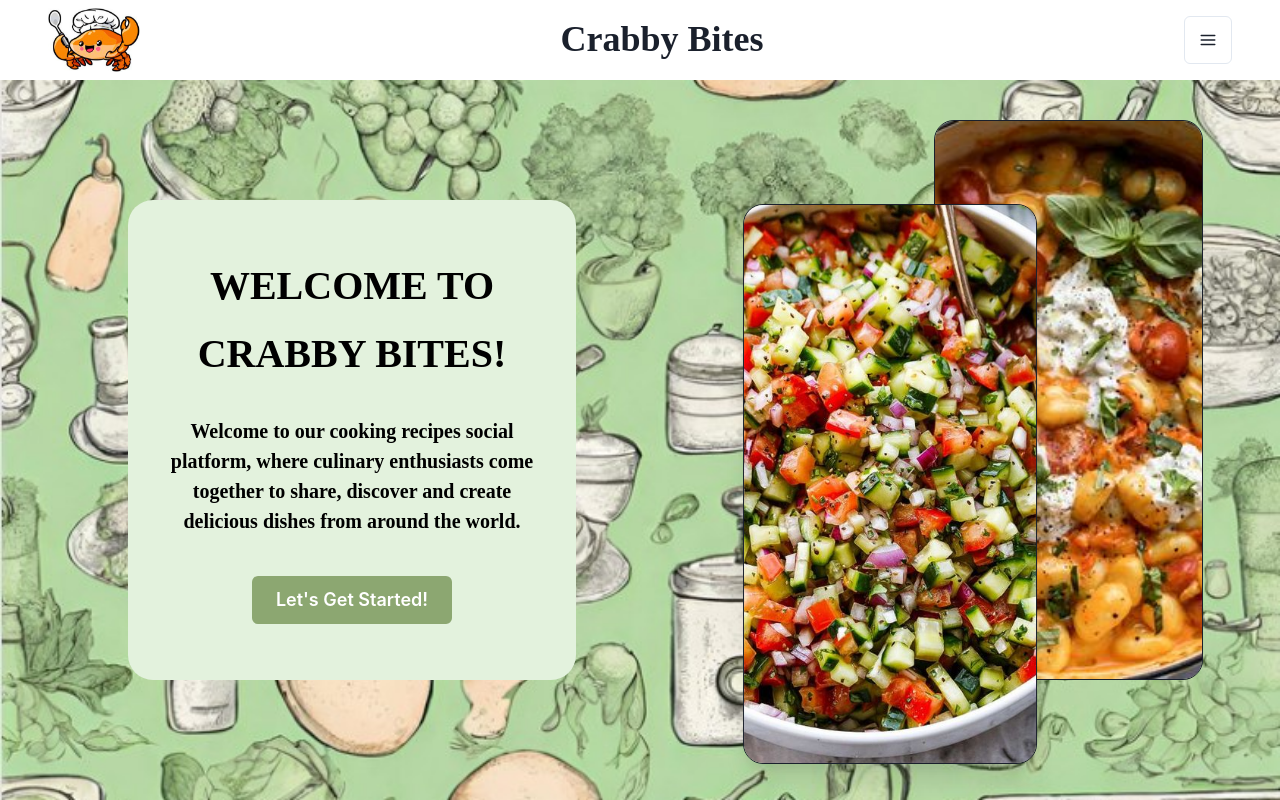
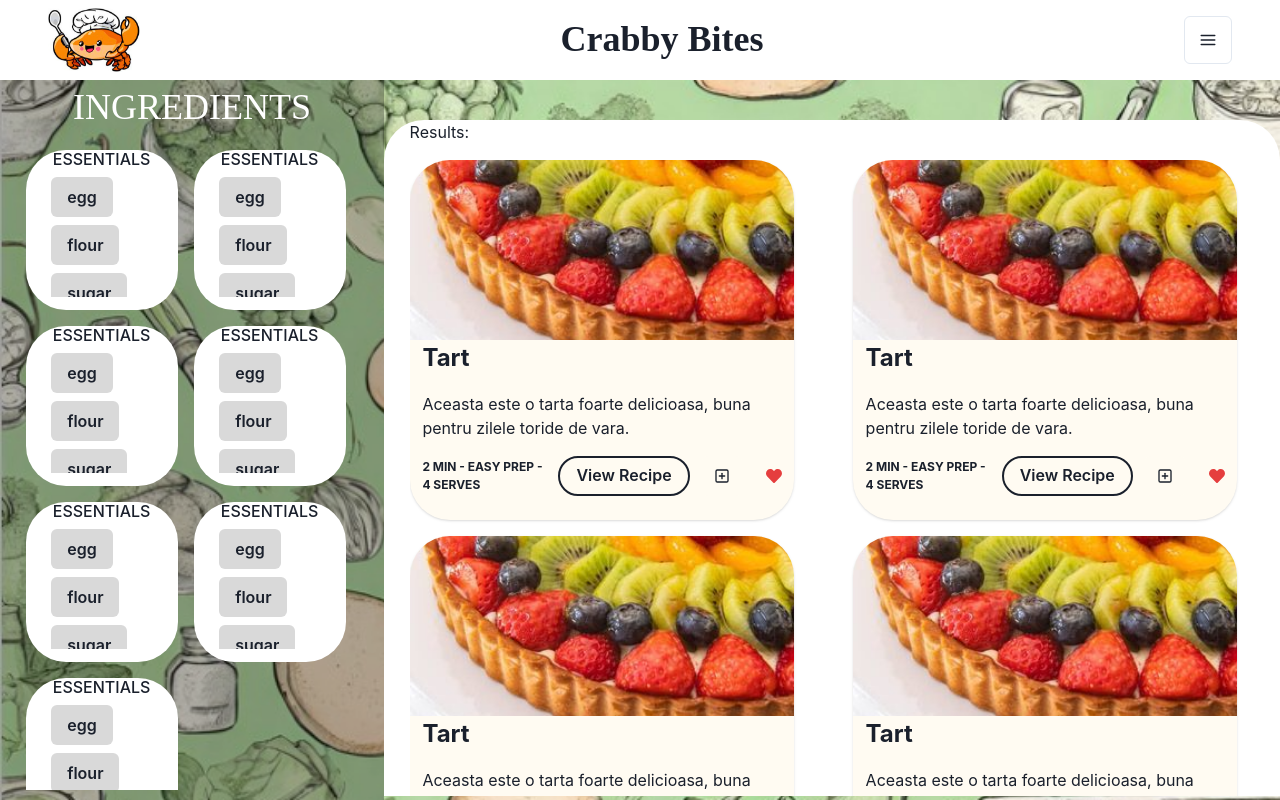
Before and after one commit to Bogdandragon/CrabbyBites, a React (Create React App) app in the folder frontend/: page / in a window 1280 px wide. Built offline with nearby package versions, Linux system fonts and the light colour scheme; the HTML template or start-up script is replaced by a standard one; a web font is replaced by a local one; what yup-password would draw is missing.

Commit message:
finder page

```diff
--- a/frontend/src/App.jsx
+++ b/frontend/src/App.jsx
@@ -15,6 +15,7 @@ import RecipePage from './components/RecipePage/RecipePage';
 import CommentAdminPage from './components/CommentAdminPage/CommentAdminPage'
 import RecipeAdminPage from './components/RecipeAdminPage/RecipeAdminPage'
 import UserAdminPage from './components/UserAdminPage/UserAdminPage'
+import RecipeFinderPage from './components/RecipeFinderPage/RecipeFinderPage';
 import { Route, BrowserRouter, Routes, useNavigate } from 'react-router-dom';
 import AdminPage from './components/AdminPage/AdminPage';
 
@@ -25,13 +26,14 @@ function App() {
 			<div className="App">
 				<BrowserRouter>
 					<Routes>
-						<Route path="/register" element={<RegisterPage />} />
+						{/* <Route path="/register" element={<RegisterPage />} />
 						<Route path="/login" element={<LoginPage />} />
 						<Route path="/forgot-password" element={<ForgotPasswordPage1 />} />
 						<Route path="/forgot-password2" element={<ForgotPasswordPage2 />} />
 						<Route path="/recipes/:id" element={<RecipePage />} />
 						<Route path="/admin/:type" element={<AdminPage />} />
-						<Route path="/*" element={<HomePage />} />
+						<Route path="/*" element={<HomePage />} /> */}
+						<Route path="/*" element={<RecipeFinderPage />} />
 					</Routes>
 				</BrowserRouter>
 			</div>
--- /dev/null
+++ b/frontend/src/components/IngredientsCard/IngredientButton.jsx
@@ -0,0 +1,14 @@
+
+import { Button, Stack } from '@chakra-ui/react';
+
+function IngredientButton({text, onClick}) {
+    return (
+        <Stack direction='row' align='center'>
+            <Button type="Submit" bgColor='#D9D9D9' variant='solid' minW="fit-content" onClick={onClick}>
+                {text}
+            </Button>
+        </Stack>
+    );
+}
+
+export default IngredientButton;
--- /dev/null
+++ b/frontend/src/components/IngredientsCard/IngredientsCard.jsx
@@ -0,0 +1,39 @@
+import { Box, Text, Image, Flex, Center, Spacer, Button, Stack, Badge, HStack } from "@chakra-ui/react";
+import { Card, CardBody } from "react-bootstrap";
+import InfoButton from "../Buttons/InfoButton";
+import { SimpleGrid } from '@chakra-ui/react';
+import IngredientButton from "./IngredientButton";
+import SubmitButton from "../Buttons/SubmitButton";
+
+
+function IngredientsCard({typeIngredients, numberIngredients, ingredientsList}) {
+    return (
+        <Box bgColor='white' borderRadius="5vh" h="20vh">
+                    <h6>{typeIngredients}</h6>
+                    <Box  bg='rgba(0, 0, 0, 0)' maxHeight="15vh" overflowY="auto" className='scrollable-box' pl='2vw' pr='3vw' pb='1vh'
+                    style={{ scrollbarWidth: "none", msOverflowStyle: "none" }} // Hide scrollbar for Firefox and IE
+                    sx={{
+                        "&::-webkit-scrollbar": {
+                            display: "none" // Hide scrollbar for Chrome, Safari, and Opera
+                        }
+                    }}>
+                        <SimpleGrid columns={{ base: 2, lg: 1 }} spacing={2}>
+
+                        <IngredientButton text="egg"/>
+                        <IngredientButton text="flour"/>
+                        <IngredientButton text="sugar"/>
+                        <IngredientButton text="milk"/>
+                        <IngredientButton text="butter"/>
+                        <IngredientButton text="salt"/>
+                        <IngredientButton text="pepper"/>
+                        <IngredientButton text="water"/>
+                        <IngredientButton text="oil"/>
+                        <IngredientButton text="yeast"/>
+
+                        </SimpleGrid>
+           </Box>
+        </Box>
+    );
+}
+
+export default IngredientsCard;
--- a/frontend/src/components/RecipeCards/RecipeCardTodoFav.jsx
+++ b/frontend/src/components/RecipeCards/RecipeCardTodoFav.jsx
@@ -13,19 +13,17 @@ import InfoButton from '../Buttons/InfoButton';
 import Theme from '../Theme/Theme';
 
 function RecipeCardTodoFav({imageUrl, titleRecipe, descriptionRecipe, timeCooking, difficulty, numberServings}) {
-    const showDetails = useBreakpointValue({ base: true,  md: false, xl: true });
     const buttonSize = useBreakpointValue({ base: "sm", md: "md"});
     const stackSpacing = useBreakpointValue({base: 3, md: 0.2, xl: 3 });
     return (
-        <Card w={{base:'70vw', md:'25vw'}} h={{base:'50vh', md:'45vh'}} bgColor='#FFFBF2'>
+        <Card borderRadius="5vh" w={{base:'80vw', md:'44vw', lg:'30vw'}} h={{base:'50vh', md:'45vh'}} bgColor='#FFFBF2' >
             <CardBody backgroundColor='FFFBF2'>
-                <Box w={{base:'70vw', md:'25vw'}} h={{base:'27.5vh', md:'22.5vh'}}><Image src={imageUrl} alt='Logo' borderTopRadius="md" objectFit="cover" size='md' w='100%' h='100%'/></Box>
+                <Box w={{base:'80vw', md:'44vw', lg:'30vw'}} h={{base:'27.5vh', md:'22.5vh'}}><Image src={imageUrl} alt='Logo' borderTopRadius="5vh" objectFit="cover" size='md' w='100%' h='100%'/></Box>
                 <Text textAlign='left' pl='1vw' fontSize="2xl" fontWeight="bold" noOfLines='1'>{titleRecipe}</Text>
                 <Text textAlign='left' pl='1vw' fontSize="md" noOfLines='2'>{descriptionRecipe}</Text>
-                <HStack spacing={stackSpacing}>
-                    {showDetails && (
-                        <Text as="b" fontSize="xs">{timeCooking} MIN - {difficulty} PREP - {numberServings} SERVES</Text>
-                    )}
+                <HStack spacing={stackSpacing} pl='1vw'>
+
+                    <Text as="b" fontSize="xs">{timeCooking} MIN - {difficulty} PREP - {numberServings} SERVES</Text>
                     <InfoButton text='View Recipe' size={buttonSize} onClick={() => {}}/>
                     <IconButton icon={<PlusSquareIcon />} bgColor='#FFFBF2' size={buttonSize} onClick={() => {}}/>
                     <IconButton as={ FaHeart } color="red.500" variant="ghost" boxSize="1em" aria-label="Like"  size={buttonSize} onClick={() => {}}/>
--- /dev/null
+++ b/frontend/src/components/RecipeFinderPage/RecipeFinderPage.jsx
@@ -0,0 +1,65 @@
+import Page from "../Page/Page";
+import { Text } from '@chakra-ui/react';
+import { Stack, HStack, VStack } from '@chakra-ui/react';
+import { SimpleGrid, Box, Checkbox, Card, Center } from '@chakra-ui/react'
+import TransparentSidebar from "./TransparentSidebar";
+import { useNavigate } from 'react-router-dom';
+import { useBreakpointValue } from '@chakra-ui/react';
+import { Flex } from '@chakra-ui/react';
+import RecipeCardTodoFav from "../RecipeCards/RecipeCardTodoFav";
+
+function RecipeFinderPage ({numberRecipes}) {
+    const navigate = useNavigate();
+    const isSmallScreen = useBreakpointValue({ base: true, md: false });
+    return (
+        <Page navigate={navigate}>
+            <Box w='100vw' h='90vh'>
+            <Box
+              bgImage={'cookingBackground.jpeg'}
+              bgPosition='center'
+              bgSize='cover'
+              bgRepeat='no-repeat'
+              bgClip={'border-box'}
+              w='100%' h='100%'>
+
+                <Flex flexDirection={isSmallScreen ? "column" : "row"}
+                        justifyContent="flex-start"
+                        alignItems="flex-start">
+
+                        <TransparentSidebar />
+                        <Box
+                            backgroundColor="rgba(255, 255, 255, 1)"
+                            width={isSmallScreen ? "100%" : "90%"}
+                            borderTopRadius="5vh"
+                            mt={isSmallScreen ? 0 : "5vh"}
+                            p={isSmallScreen ? 4 : 0}
+                            alignItems="left"
+                            textAlign="left"
+                            pl="2vw"
+                        >
+                            <Text >Results: {numberRecipes}</Text>
+                            <Box overflowY="auto" maxHeight={{base:"79vh", md:"79.5vh"}} minHeight={{base:"70.5vh", md:"79.5vh"}} className='scrollable-box'>
+                            <SimpleGrid columns={{ base: 1, lg: 2 }} spacing={4}>
+                            <RecipeCardTodoFav imageUrl="fruitTart.jpeg" titleRecipe="Tart" descriptionRecipe="Aceasta este o tarta foarte delicioasa, buna pentru zilele toride de vara." timeCooking='2' difficulty='EASY' numberServings='4'/>
+                            <RecipeCardTodoFav imageUrl="fruitTart.jpeg" titleRecipe="Tart" descriptionRecipe="Aceasta este o tarta foarte delicioasa, buna pentru zilele toride de vara." timeCooking='2' difficulty='EASY' numberServings='4'/>
+                            <RecipeCardTodoFav imageUrl="fruitTart.jpeg" titleRecipe="Tart" descriptionRecipe="Aceasta este o tarta foarte delicioasa, buna pentru zilele toride de vara." timeCooking='2' difficulty='EASY' numberServings='4'/>
+                            <RecipeCardTodoFav imageUrl="fruitTart.jpeg" titleRecipe="Tart" descriptionRecipe="Aceasta este o tarta foarte delicioasa, buna pentru zilele toride de vara." timeCooking='2' difficulty='EASY' numberServings='4'/>
+
+                            </SimpleGrid>
+                            </Box>
+
+                        </Box>
+                    </Flex>
+
+
+            </Box></Box>
+
+
+
+
+        </Page>
+
+    );
+}
+
+export default RecipeFinderPage;
--- /dev/null
+++ b/frontend/src/components/RecipeFinderPage/TransparentSidebar.jsx
@@ -0,0 +1,31 @@
+import {useDisclosure, Button} from '@chakra-ui/react'
+import React, { useEffect } from 'react'
+import { Text } from '@chakra-ui/react';
+import { Box } from '@chakra-ui/react';
+import {Stack} from '@chakra-ui/react'
+import IngredientsCard from '../IngredientsCard/IngredientsCard';
+import { SimpleGrid } from '@chakra-ui/react';
+
+function TransparentSidebar() {
+  return (
+        <Box h={{base: "auto", lg: "90vh"}} w={{base: '100%', lg: "30vw"}} bg='rgba(0, 0, 0, 0.3)' minHeight={{md:"90vh"}} >
+           <Text color="white" fontSize="4xl" className='title-font'>INGREDIENTS</Text>
+           <Box h={{base: "auto", lg: "80vh"}} w={{base: '100%', lg: "30vw"}} bg='rgba(0, 0, 0, 0)'
+           maxHeight={{base:"40vh", md:"80vh"}} overflowY="auto" className='scrollable-box' pl='2vw' pr='3vw' pb='1vh'>
+                <SimpleGrid columns={2} spacing={4}>
+                <IngredientsCard typeIngredients="ESSENTIALS"/>
+                <IngredientsCard typeIngredients="ESSENTIALS"/>
+                <IngredientsCard typeIngredients="ESSENTIALS"/>
+                <IngredientsCard typeIngredients="ESSENTIALS"/>
+                <IngredientsCard typeIngredients="ESSENTIALS"/>
+                <IngredientsCard typeIngredients="ESSENTIALS"/>
+                <IngredientsCard typeIngredients="ESSENTIALS"/>
+
+
+                </SimpleGrid>
+           </Box>
+        </Box>
+  );
+}
+
+export default TransparentSidebar;
```
Also changed, not shown: frontend/src/components/RecipeFinderPage/RecipeFinderPage.css (added).
